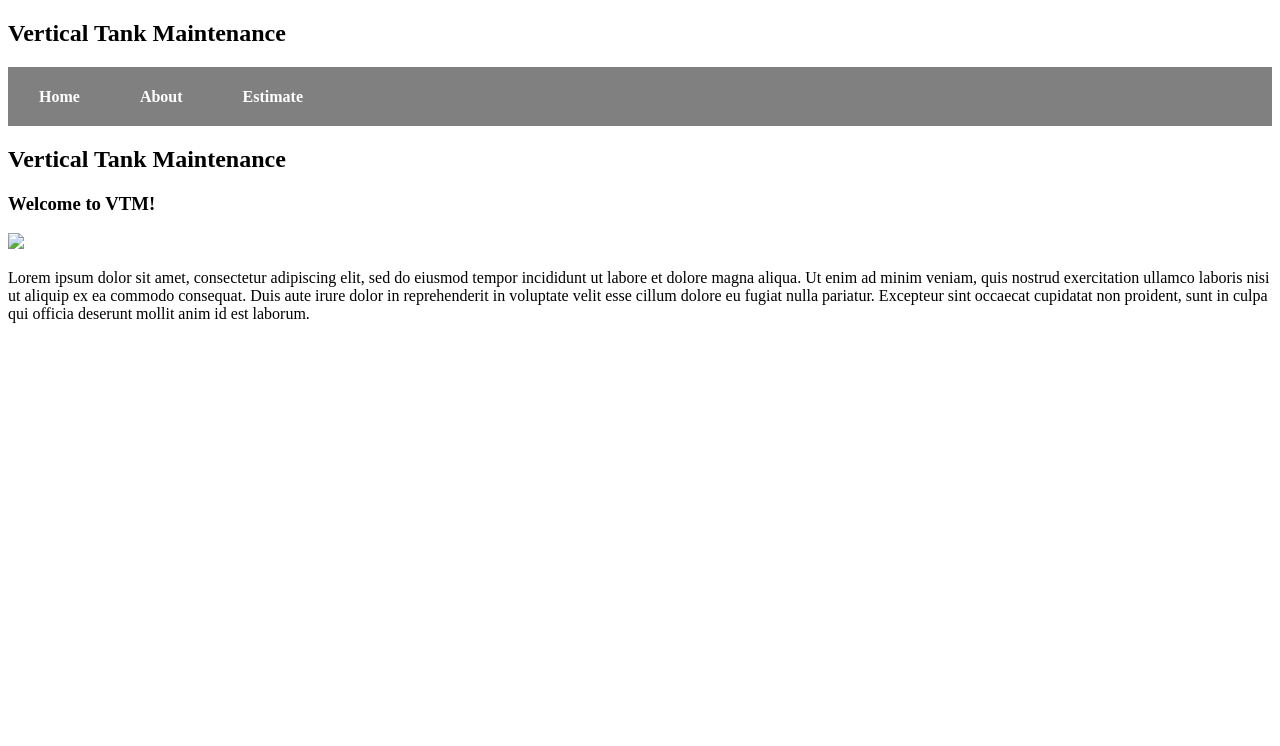
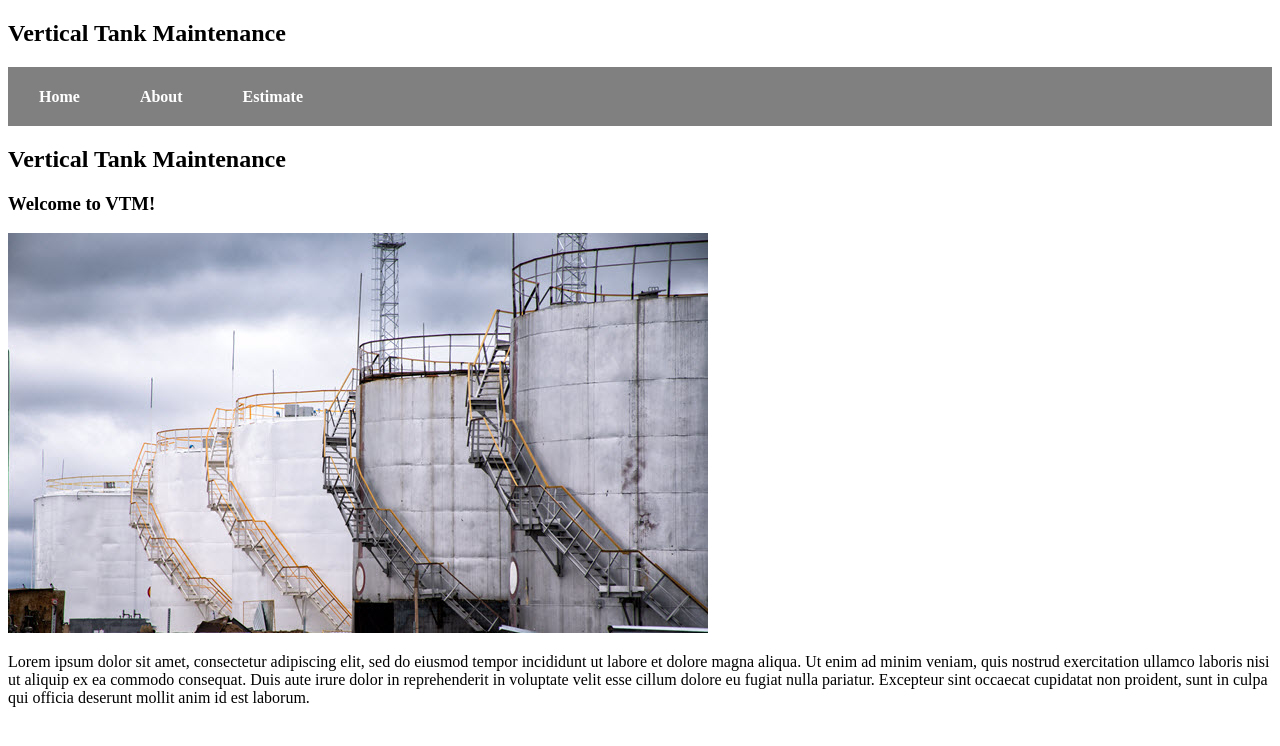
Before and after one commit to nataliemccormick7/HW_7-, a Flask app: page / in a window 1280 px wide. Shown: the top 746 px of the page. Run offline with Flask 2, Linux system fonts and the light colour scheme.

Commit message:
Update index.html

```diff
--- a/templates/index.html
+++ b/templates/index.html
@@ -6,7 +6,7 @@
 
 	<h2> Vertical Tank Maintenance </h2>
 	<h3> Welcome to VTM!</h3>
-	<img class="picture" src="{{ url_for('static', filename='css/stylesheet.css') }}" />
+	<img class="picture" src="{{ url_for('static', filename='images/above_ground_vertical_tanks.jpg') }}" />
 	<p>
 		Lorem ipsum dolor sit amet, consectetur adipiscing elit, sed do eiusmod tempor incididunt ut labore et dolore magna aliqua. Ut enim ad minim veniam, quis nostrud exercitation ullamco laboris nisi ut aliquip ex ea commodo consequat. Duis aute irure dolor in reprehenderit in voluptate velit esse cillum dolore eu fugiat nulla pariatur. Excepteur sint occaecat cupidatat non proident, sunt in culpa qui officia deserunt mollit anim id est laborum.
 	</p>
```
